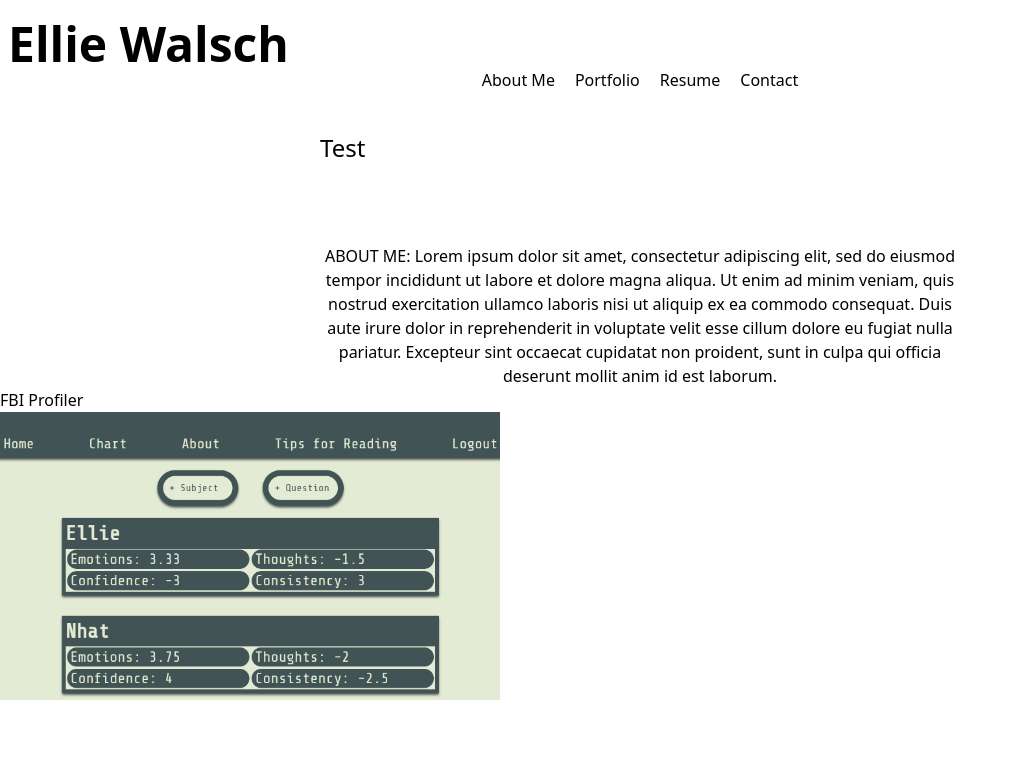
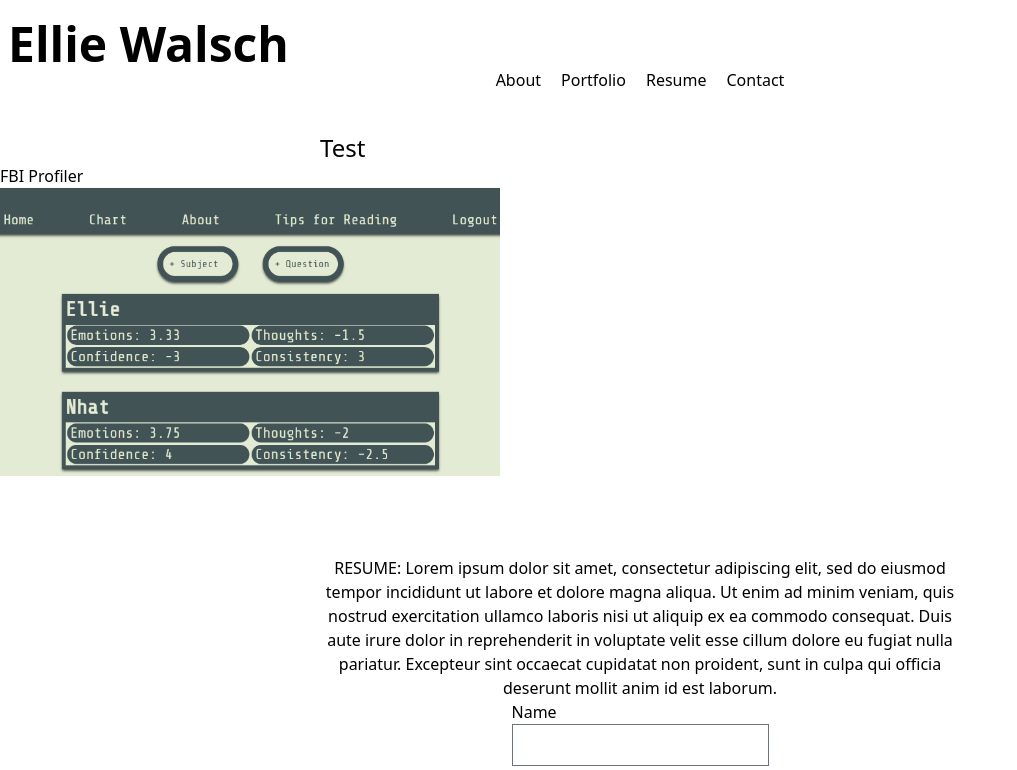
Before and after one commit to EllieWalsch/react-portfolio, a React (Vite) app: page / in a window 1280 px wide. Shown: the top 770 px of the page, without its empty margins (0-1017 px from the left). Built offline with nearby package versions, Linux system fonts and the light colour scheme.

Commit message:
Use state to watch for AboutMe click & change path

```diff
--- a/src/App.jsx
+++ b/src/App.jsx
@@ -5,19 +5,27 @@ import NavBar from "./components/NavBar";
 import PortfolioCard from "./components/PortfolioCard";
 import Resume from "./components/Resume";
 import Title from "./components/Title";
+import React from "react";
 
 function App() {
+  const [currentPath, setCurrentPath] = React.useState("/");
+
   const handleNavClick = (event) => {
     event.preventDefault();
-    console.log("clicked!");
+    setCurrentPath("/" + event.target.textContent.toLowerCase());
   };
+
+  switch (currentPath) {
+    case "/about":
+      return <AboutMe />;
+  }
 
   return (
     <>
       <h1 className="mt-5 ml-2 text-5xl font-bold">Ellie Walsch</h1>
       <NavBar handleClick={handleNavClick} />
+
       <Title text={"Test"} />
-      <AboutMe />
       <PortfolioCard />
       <Resume />
       <Contact />
--- a/src/components/NavBar.jsx
+++ b/src/components/NavBar.jsx
@@ -3,8 +3,8 @@ export default function NavBar({ handleClick }) {
     <nav>
       <ul className="flex flex-row justify-center gap-5">
         <li>
-          <a href="/" onClick={handleClick}>
-            About Me
+          <a href="/about" onClick={handleClick}>
+            About
           </a>
         </li>
         <li>
```
